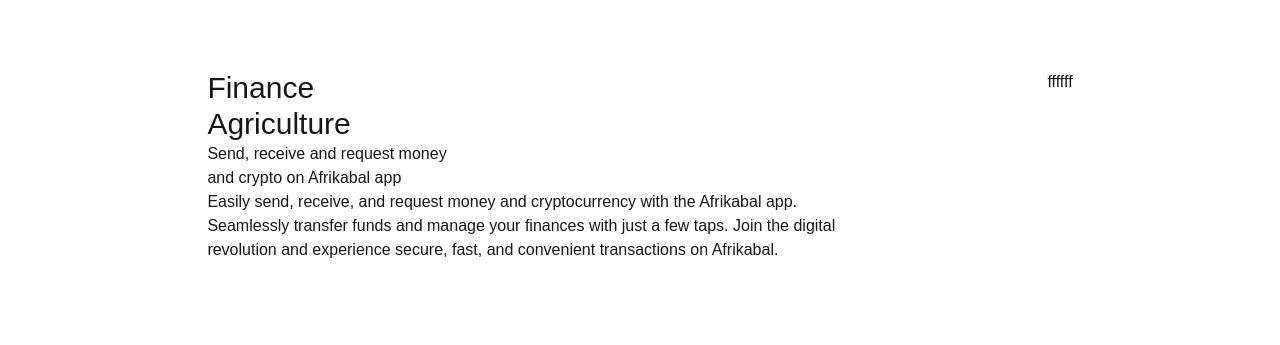
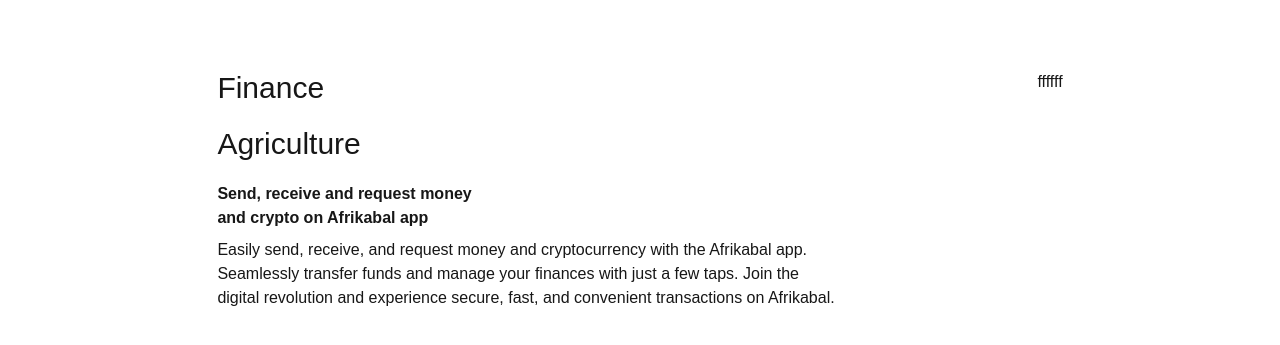
Before and after one commit to Bida3443/Afrikabal, a Next.js app: page / in a window 1280 px wide. Shown: the part 1377-1722 px from the top of the page. Built offline with nearby package versions, Linux system fonts and the light colour scheme.

Commit message:
afrikabal

```diff
--- a/components/home/sectionone.tsx
+++ b/components/home/sectionone.tsx
@@ -12,11 +12,13 @@ export default  function sectionone  () {
             <h1 className='font-semibold  text-3xl'>Solving African Agriculture & <br /> Finance Challenges</h1>
           </div>
           <div className='flex mt-30 gap-50 justify-center'>
-            <div>
+            <div className='space-y-5'>
               <h1 className='text-3xl font-medium'>Finance</h1>
               <h1 className='text-3xl font-medium' >Agriculture</h1>
-              <p>Send, receive and request money <br /> and crypto on Afrikabal app</p>
-              <p className='lg:max-w-160 max-w-80.5'>Easily send, receive, and request money and cryptocurrency with the Afrikabal app. Seamlessly transfer funds and manage your finances with just a few taps. Join the digital revolution and experience secure, fast, and convenient transactions on Afrikabal.</p>
+              <div>
+                <p className='font-semibold pb-2'>Send, receive and request money <br /> and crypto on Afrikabal app</p>
+              <p className='lg:max-w-155 max-w-80.5'>Easily send, receive, and request money and cryptocurrency with the Afrikabal app. Seamlessly transfer funds and manage your finances with just a few taps. Join the digital revolution and experience secure, fast, and convenient transactions on Afrikabal.</p>
+              </div>
             </div>
             <div>ffffff</div>
           </div>
```
